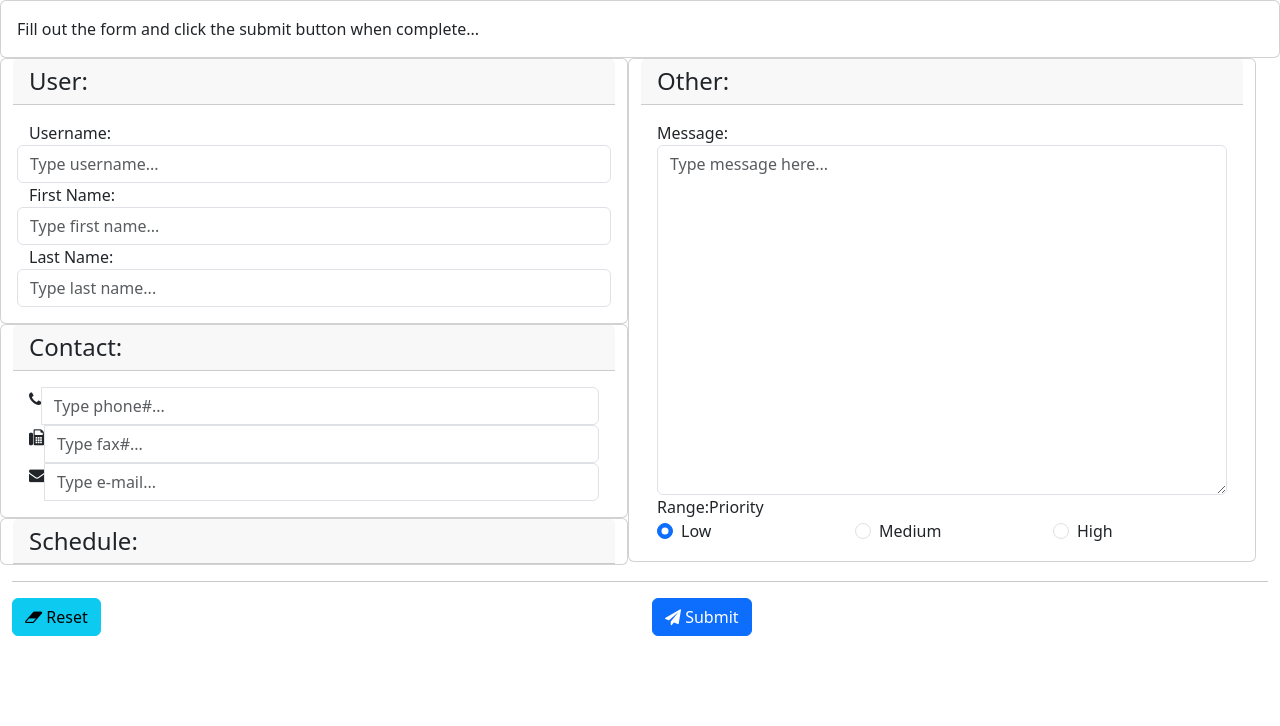
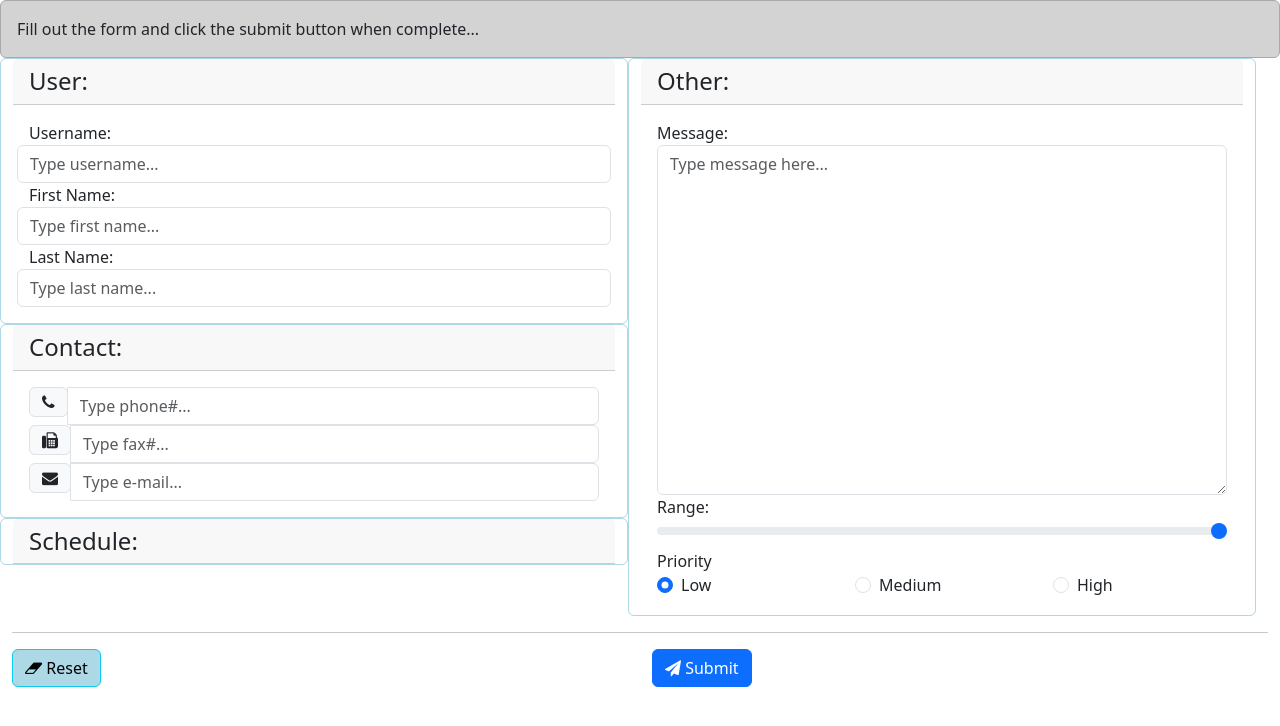
Before and after one commit to mtdem/beginnerbootstrap, a React (Create React App) app in the folder bootstrap-project/: page / in a window 1280 px wide. Shown: the top 726 px of the page. Built offline with nearby package versions, Linux system fonts and the light colour scheme.

Commit message:
added range

```diff
--- a/bootstrap-project/src/bootstrap/Bootstrap.css
+++ b/bootstrap-project/src/bootstrap/Bootstrap.css
@@ -0,0 +1,16 @@
+.card {
+    border-color: lightblue;
+}
+
+.formText {
+    background-color: lightgrey;
+    border-color: darkgrey;
+}
+
+.reset-button {
+    background-color: lightblue;
+}
+
+.textLabel {
+    text-align: left;
+}
```
Also changed, not shown: bootstrap-project/src/bootstrap/Bootstrap.js.
